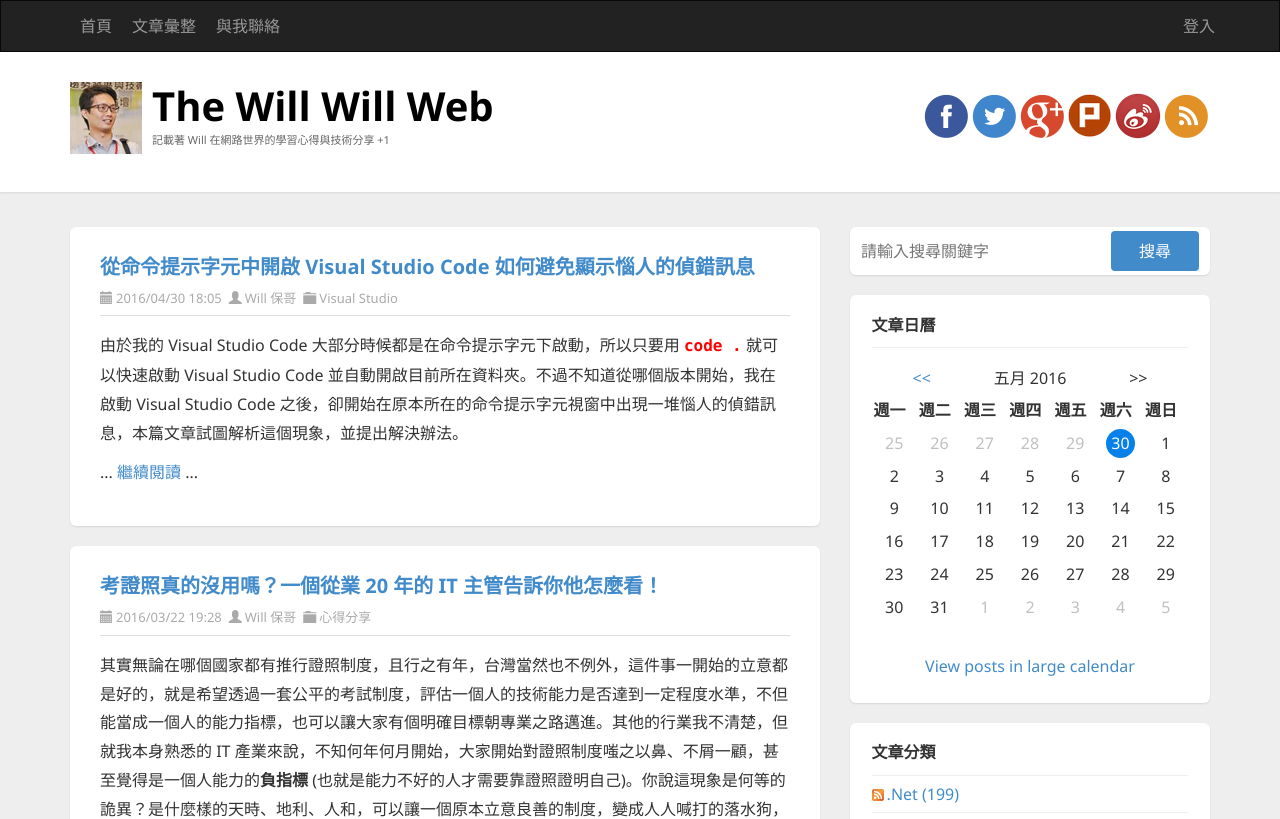
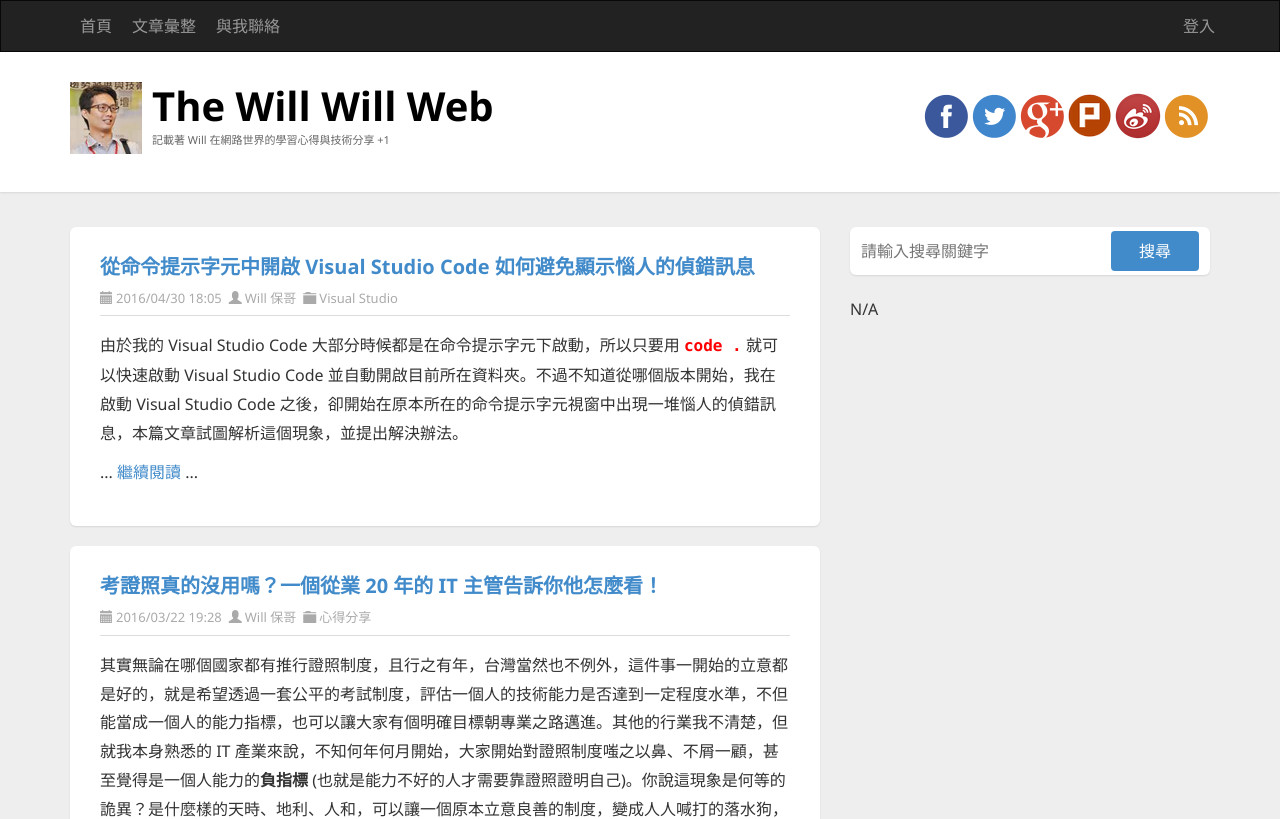
Before and after one commit to doggy8088/demo0827, an Angular app: page / in a window 1280 px wide. Shown: the top 819 px of the page. Built offline with nearby package versions, Linux system fonts and the light colour scheme.

Commit message:
14 練習 Angular 2 結構型指令：ngSwitch

```diff
--- a/src/app/app.component.html
+++ b/src/app/app.component.html
@@ -89,6 +89,10 @@
           {{ keyword }}
         </div>
         <!-- Search END -->
+
+<div [ngSwitch]="keyword">
+  <div *ngSwitchCase="'1'">
+
 
         <!-- Calendar START -->
         <div class="widget calendar">
@@ -183,6 +187,9 @@
         </div>
         <!-- Calendar END -->
 
+  </div>
+  <div *ngSwitchCase="'2'">
+
         <!-- CategoryList START -->
         <div class="widget categorylist">
           <h4 class="widget-header">
@@ -209,6 +216,9 @@
         </div>
         <!-- CategoryList END -->
 
+  </div>
+  <div *ngSwitchCase="'3'">
+
         <!-- MVP START -->
         <div class="widget textbox">
           <h4 class="widget-header">
@@ -225,6 +235,9 @@
         </div>
         <!-- MVP END -->
 
+  </div>
+  <div *ngSwitchDefault>N/A</div>
+</div>
       </div>
     </aside>
     <!-- Aside END -->
```
